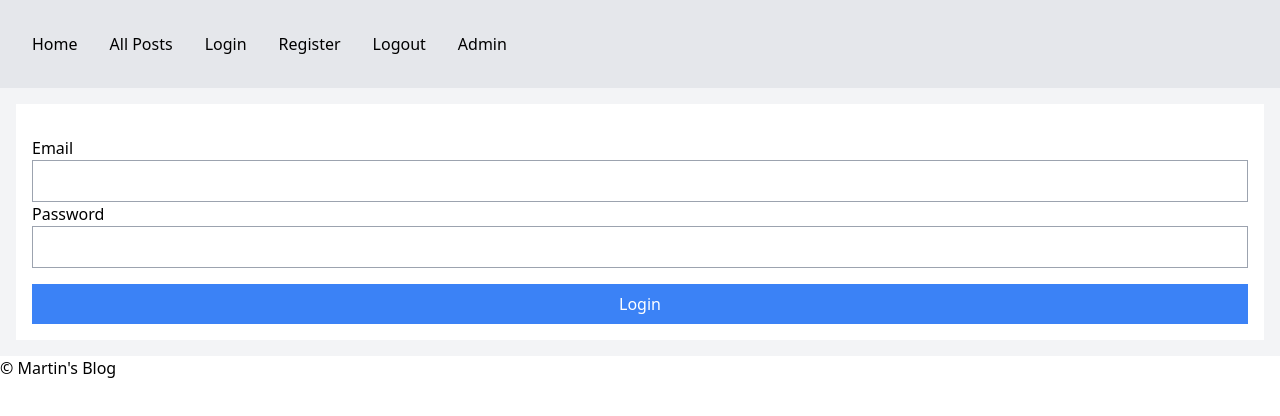
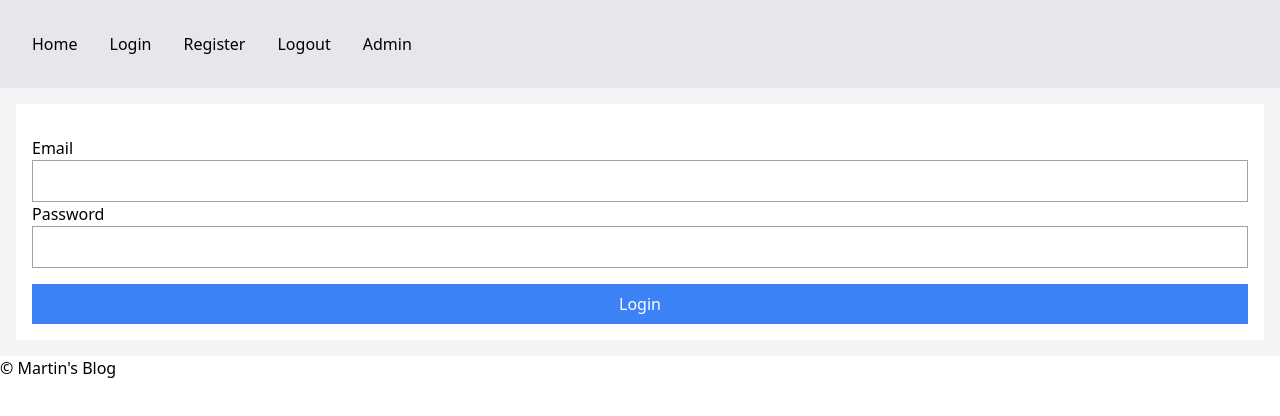
Before and after one commit to MartinRougeron2/assignement3, a plain HTML site: page frontend/login.html in a window 1280 px wide. Drawn offline with nearby package versions, Linux system fonts and the light colour scheme.

Commit message:
fix front deploy

```diff
--- a/frontend/app.js
+++ b/frontend/app.js
@@ -1,4 +1,4 @@
-const baseUrl = 'http://localhost:8000';
+const baseUrl = 'https://stingray-app-2qrpv.ondigitalocean.app';
 
 async function fetchFirstPosts() {
     const user = JSON.parse(localStorage.getItem('user'));
--- a/frontend/login.html
+++ b/frontend/login.html
@@ -12,12 +12,11 @@
     <header class="bg-gray-200 p-4 flex justify-between items-center">
         <nav class="flex justify-between items-center">
             <ul class="flex justify-between items-center">
-                <li class="p-4"><a href="#/">Home</a></li>
-                <li class="p-4"><a href="#">All Posts</a></li>
-                <li class="p-4"><a href="#/login">Login</a></li>
-                <li class="p-4"><a href="#/register">Register</a></li>
-                <li class="p-4"><a href="#/logout" onclick="localStorage.removeItem('token');">Logout</a></li>
-                <li class="p-4"><a href="#/admin">Admin</a></li>
+                <li class="p-4"><a href="/">Home</a></li>
+                <li class="p-4"><a href="/login">Login</a></li>
+                <li class="p-4"><a href="/register">Register</a></li>
+                <li class="p-4"><a href="/logout" onclick="localStorage.removeItem('token');">Logout</a></li>
+                <li class="p-4"><a href="/admin">Admin</a></li>
             </ul>
         </nav>
     </header>
```
Also changed, not shown: frontend/admin.html (+5 -6 lines), frontend/index.html (+5 -6 lines), frontend/register.html (+5 -6 lines).
